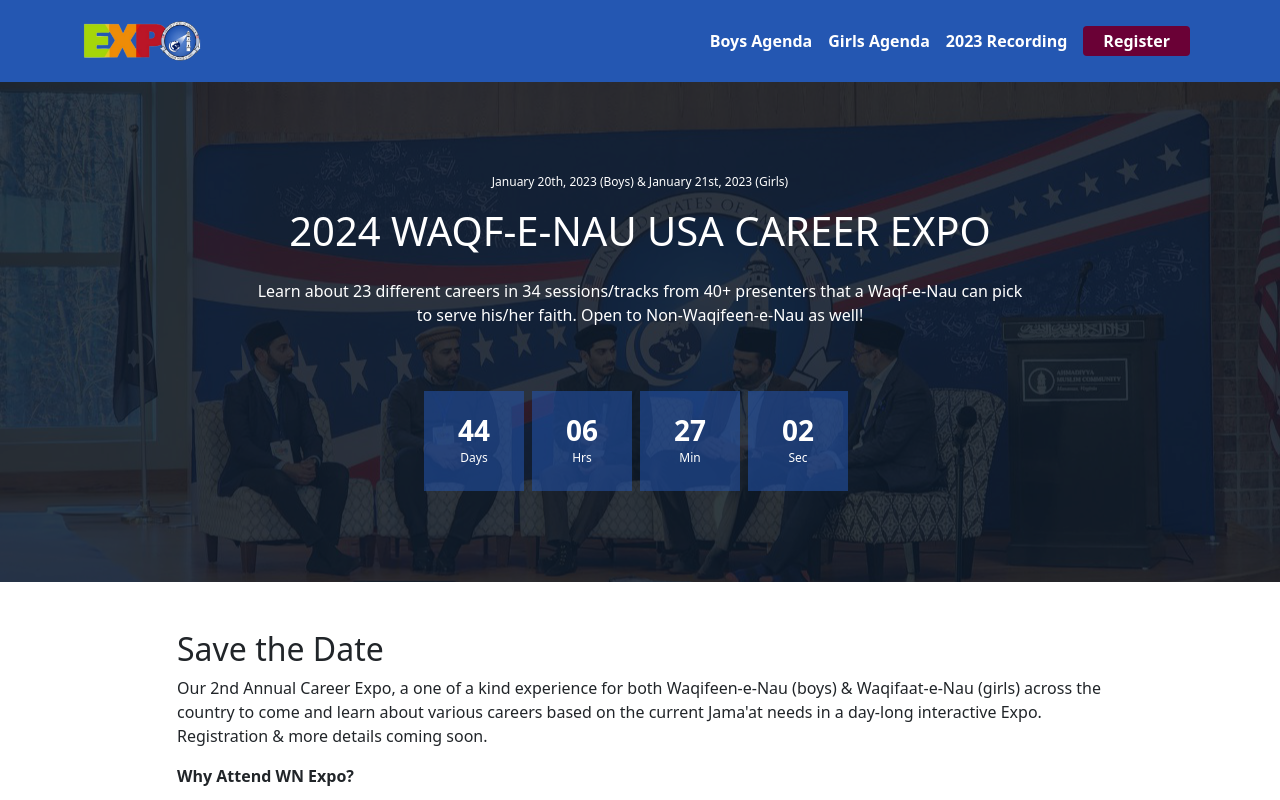
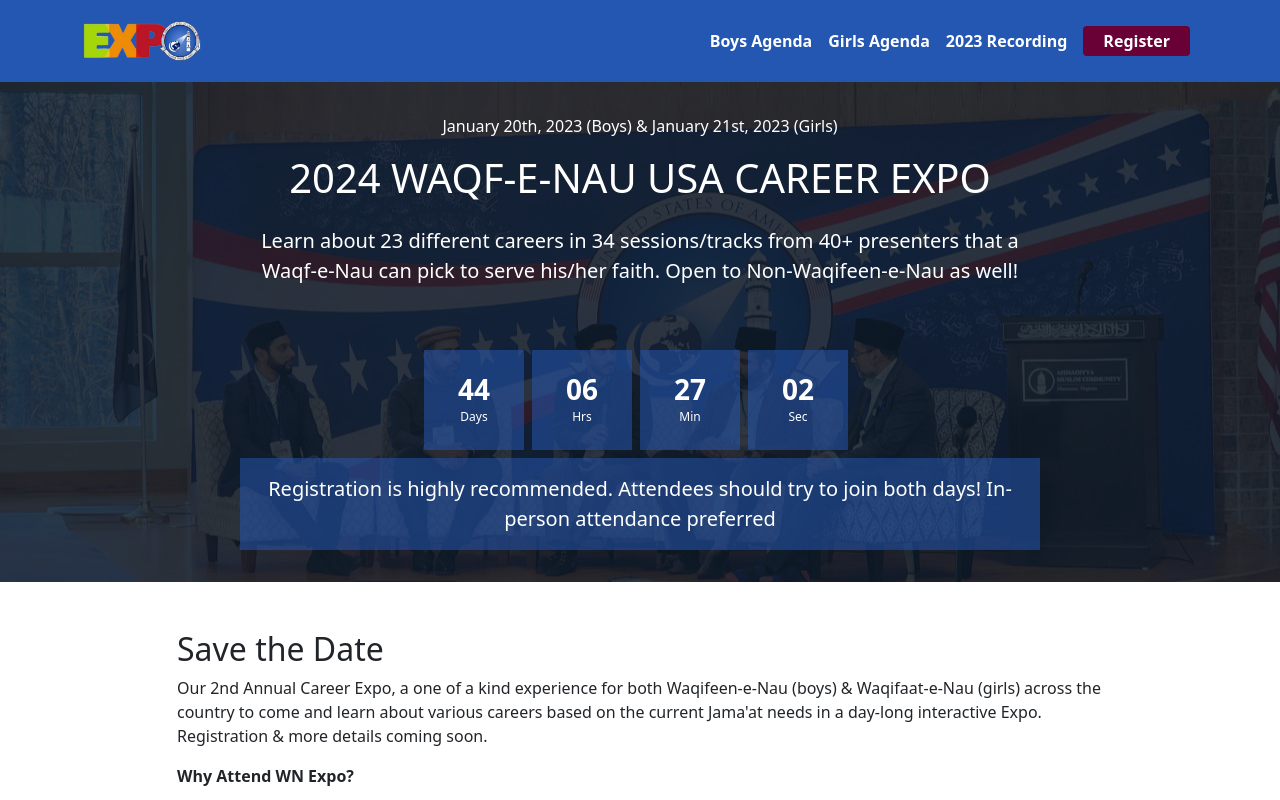
Before and after one commit to tofik-khan/wn-expo, a Next.js app: page / in a window 1280 px wide. Shown: the top 800 px of the page. Built offline with nearby package versions, Linux system fonts and the light colour scheme.

Commit message:
Add Hero tagline to homepage

```diff
--- a/components/Text.js
+++ b/components/Text.js
@@ -5,12 +5,12 @@ export const LightText = styled.p`
   font-size: ${(props) => {
     switch (props.size) {
       case "lg":
+        return "24px";
+      case "md":
         return "20px";
-      case "md":
-        return "16px";
       case "small":
       default:
-        return "12px";
+        return "16px";
     }
   }};
 `;
@@ -20,12 +20,12 @@ export const WhiteText = styled.p`
   font-size: ${(props) => {
     switch (props.size) {
       case "lg":
+        return "24px";
+      case "md":
         return "20px";
-      case "md":
-        return "16px";
       case "small":
       default:
-        return "12px";
+        return "16px";
     }
   }};
 `;
--- a/partials/homepage/hero.js
+++ b/partials/homepage/hero.js
@@ -22,6 +22,23 @@ const StyledContainer = styled(Container)`
   text-align: center;
 `;
 
+const StyledOverlayContainer = styled.div`
+  display: flex;
+  justify-content: center;
+  align-items: center;
+
+  width: 100%;
+  padding-block: 16px;
+  background-color: #2457b288;
+  text-align: center;
+
+  margin-top: 8px;
+
+  > p {
+    margin: 0;
+  }
+`;
+
 export const Hero = () => {
   return (
     <StyledContainer fluid>
@@ -29,7 +46,7 @@ export const Hero = () => {
         className="justify-content-center"
         style={{ maxWidth: "800px", margin: "auto" }}
       >
-        <Col>
+        <Col className="justify-content-center text-center">
           <WhiteText size={"sm"}>
             January 20th, 2023 (Boys) & January 21st, 2023 (Girls)
           </WhiteText>
@@ -41,6 +58,12 @@ export const Hero = () => {
           </WhiteText>
           <CountdownTimer date={"Jan 20 2024 10:00:00 GMT-0500"} />
         </Col>
+        <StyledOverlayContainer>
+          <WhiteText size={"md"}>
+            Registration is highly recommended. Attendees should try to join
+            both days! In-person attendance preferred
+          </WhiteText>
+        </StyledOverlayContainer>
       </Row>
     </StyledContainer>
   );
```
